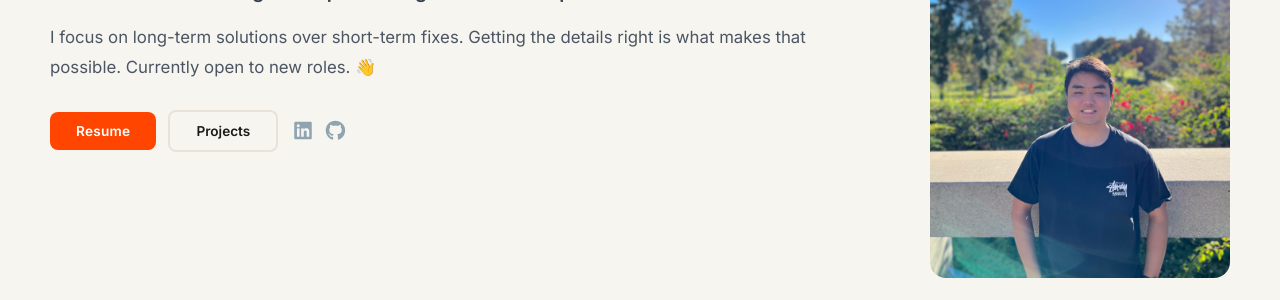
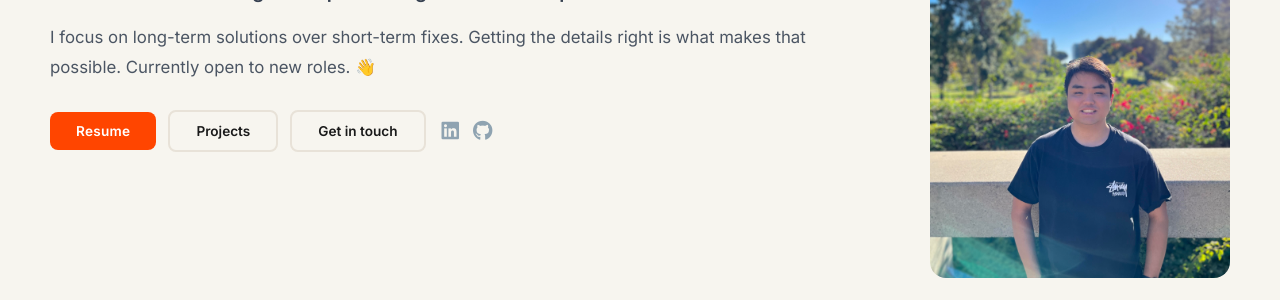
Before and after one commit to jayfuku/jayfuku.github.io, a Jekyll site: the page built from index.html, in a window 1280 px wide. Shown: the part 210-510 px from the top of the page. Built offline with Jekyll 4.4.1, drawn with Linux system fonts in a browser that asks for light colours.

Commit message:
Add favicon and get in touch button

```diff
--- a/_includes/hero.html
+++ b/_includes/hero.html
@@ -12,6 +12,7 @@
       <div class="hero-actions">
         <a href="{{ site.resume-url }}" class="btn-primary" target="_blank" rel="noopener noreferrer">Resume</a>
         <a href="#projects" class="btn-secondary">Projects</a>
+        {% if site.external-links.linkedin %}<a href="{{ site.external-links.linkedin }}" class="btn-secondary" target="_blank" rel="noopener noreferrer">Get in touch</a>{% endif %}
         <span class="hero-socials">
           {% assign platforms = "linkedin,github,x-twitter,stackoverflow,discord,medium,threads,bluesky,instagram,youtube" | split: "," %}
           {% for platform in platforms %}
--- a/_layouts/wrapper.html
+++ b/_layouts/wrapper.html
@@ -17,6 +17,7 @@
     <script src="{{ '/assets/js/script.js' | relative_url }}"></script>
 
 
+    <link rel="icon" type="image/svg+xml" href="/favicon.svg">
     <title>{{ site.title }}</title>
 
 
```
Also changed, not shown: favicon.svg (added).
